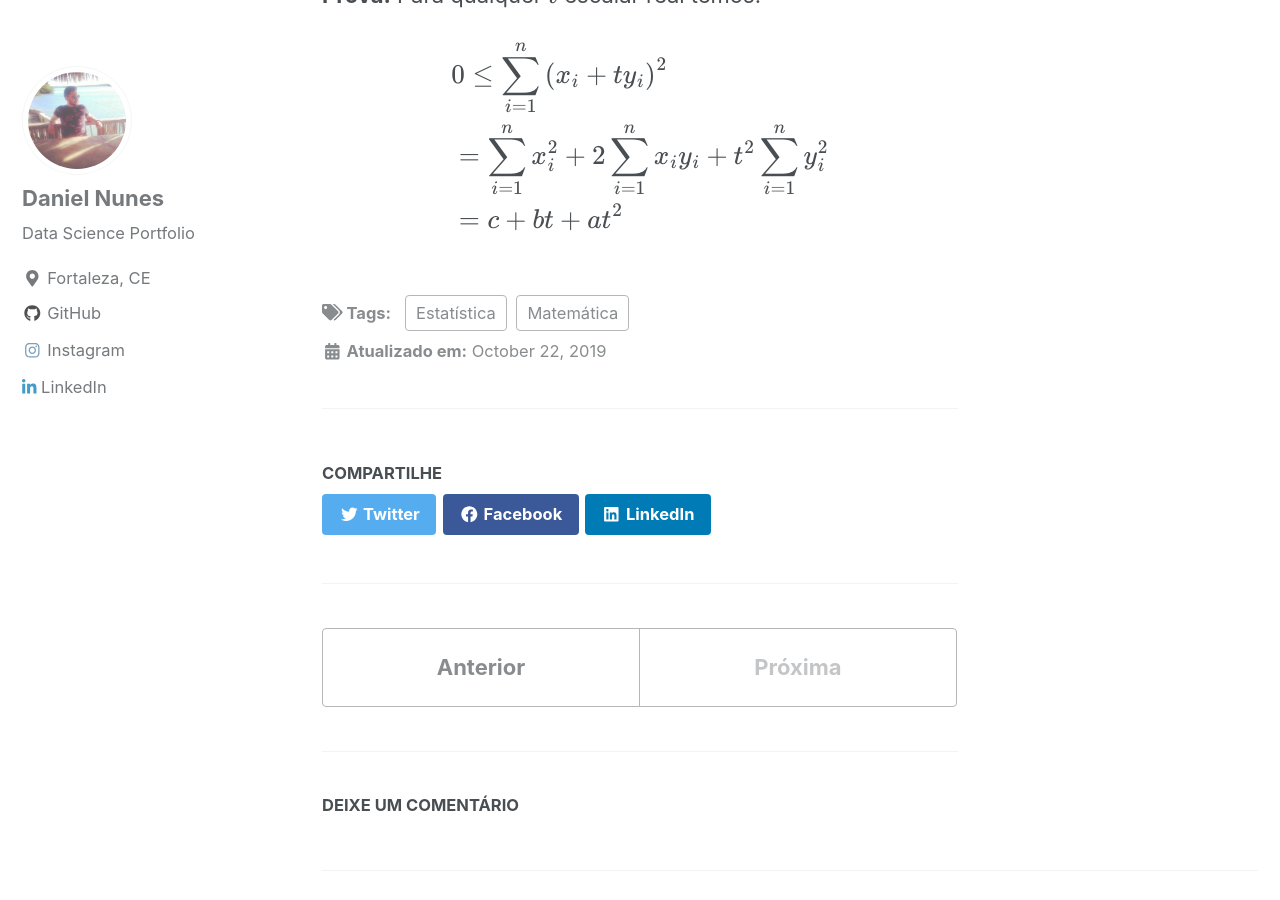
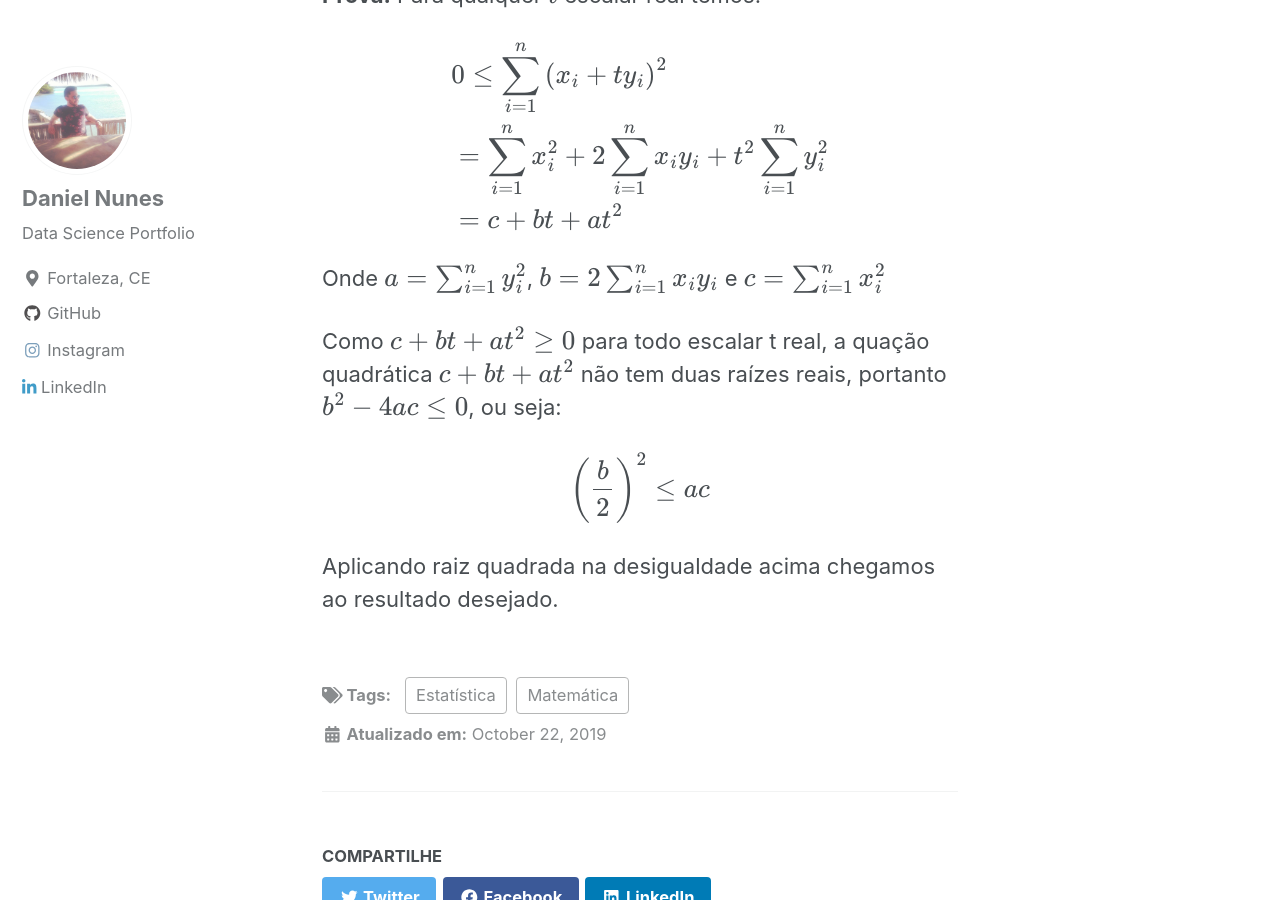
Before and after one commit to danielmnunes/danielmnunes.github.io, a Jekyll site: the page built from _posts/2019-10-21-cauchy-schwars.md, in a window 1280 px wide and 900 px high, scrolled down 469 px. Built offline with Jekyll 4.4.1, drawn with Linux system fonts in a browser that asks for light colours; cached includes are drawn as plain includes; nearby versions of some CDN libraries; emoji names are drawn with the system emoji font; formulas are drawn with MathJax 3; comment, search, counter and statistics services are not loaded.

Commit message:
post cauchy 8

```diff
--- a/_posts/2019-10-21-cauchy-schwars.md
+++ b/_posts/2019-10-21-cauchy-schwars.md
@@ -23,3 +23,11 @@ $$
 & = c + bt + at^{2}
 \end{align}
 $$
+
+Onde $$a = \sum_{i=1}^{n}y_{i}^{2}$$, $$b = 2\sum_{i=1}^{n}x_{i}y_{i}$$ e $$c =  \sum_{i=1}^{n}x_{i}^{2}$$
+
+Como $$c + bt + at^{2} \geq 0$$ para todo escalar t real, a quação quadrática $$c + bt + at^{2}$$ não tem duas raízes reais, portanto $$ b^{2} - 4ac \leq 0 $$, ou seja:
+
+$$ \left ( \frac{b}{2} \right )^{2} \leq ac $$
+
+Aplicando raiz quadrada na desigualdade acima chegamos ao resultado desejado.
```
